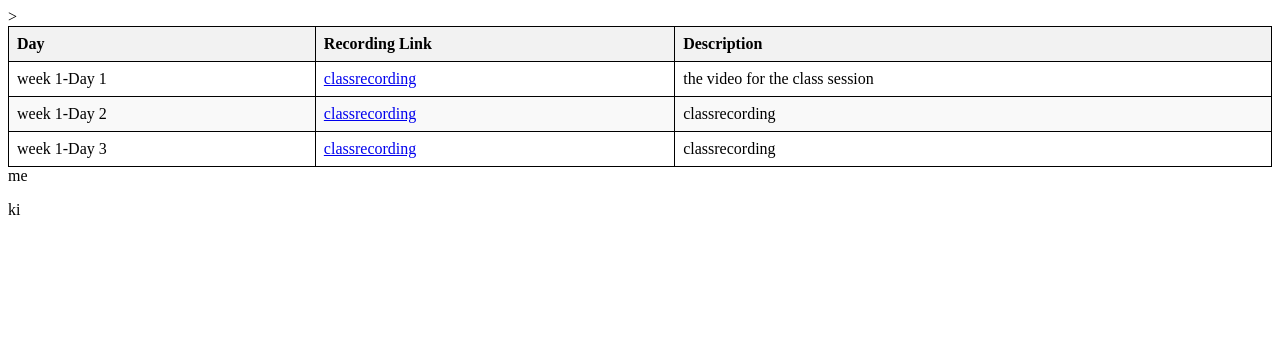
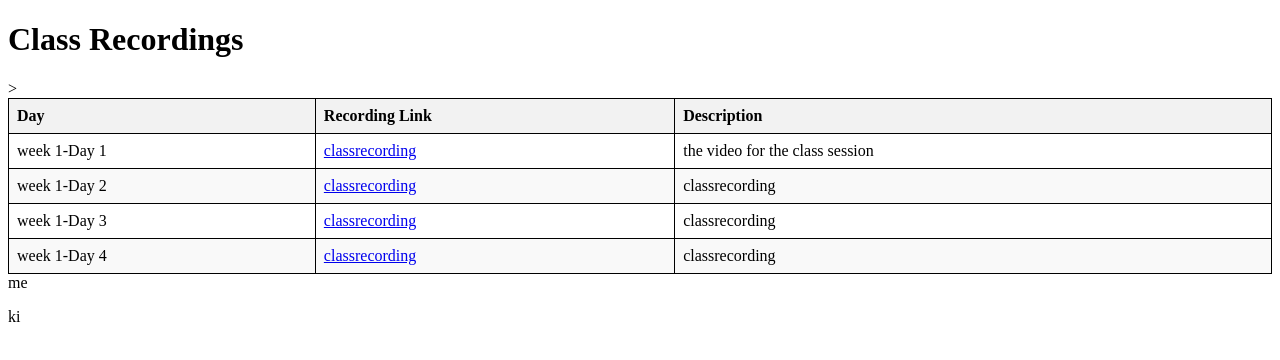
Before and after one commit to Pream-1212/trial, a plain HTML site: page Intro-html/table.html in a window 1280 px wide. Drawn offline with Linux system fonts and the light colour scheme.

Commit message:
second commit

```diff
--- a/Intro-html/table.html
+++ b/Intro-html/table.html
@@ -28,6 +28,8 @@
 </head>
 
 <body>
+
+    <h1>Class Recordings</h1>
     <table>
 
         <thead>
@@ -62,6 +64,14 @@
                 target="_blank">classrecording</a>
         </td>
         <td>classrecording</td>
+        </tr>
+        <tr>
+        <td>week 1-Day 4</td>
+        <td>
+            <a href="https://drive.google.com/file/d/1a2b3c4d5e6f7g8h9i0j1k2l3m4n5o6p/view?usp=drive_link"
+                target="_blank">classrecording</a>      </td>
+        <td>classrecording</td>
+        </tr>
     </table>
 
 
```
